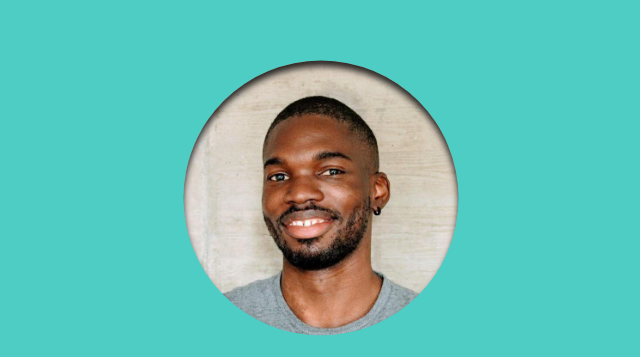
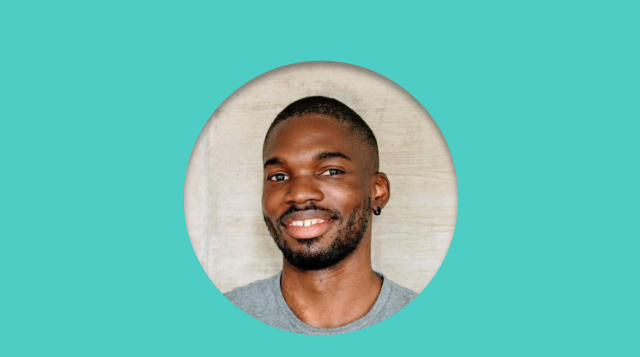
Before and after one commit to mr-rodgers/mr-rodgers.github.io, a plain HTML site: page index.html in a window 1280 px wide. Shown: the part 124-481 px from the top of the page, without its empty margins (319-959 px from the left). Drawn offline with Linux system fonts and the light colour scheme.

Commit message:
soften shadow

```diff
--- a/css/styles.css
+++ b/css/styles.css
@@ -45,7 +45,7 @@ body {
   animation: masked-grow 1s ease-in-out;
 }
 .badge .photo > .shadow {
-  box-shadow: inset 0px 6px 6px rgba(0, 0, 0, 0.8);
+  box-shadow: inset 0px 6px 6px rgba(0, 0, 0, 0.4);
   z-index: 2;
   animation: shadow-grow 0.2s ease-in-out 0.5s backwards;
 }
```
